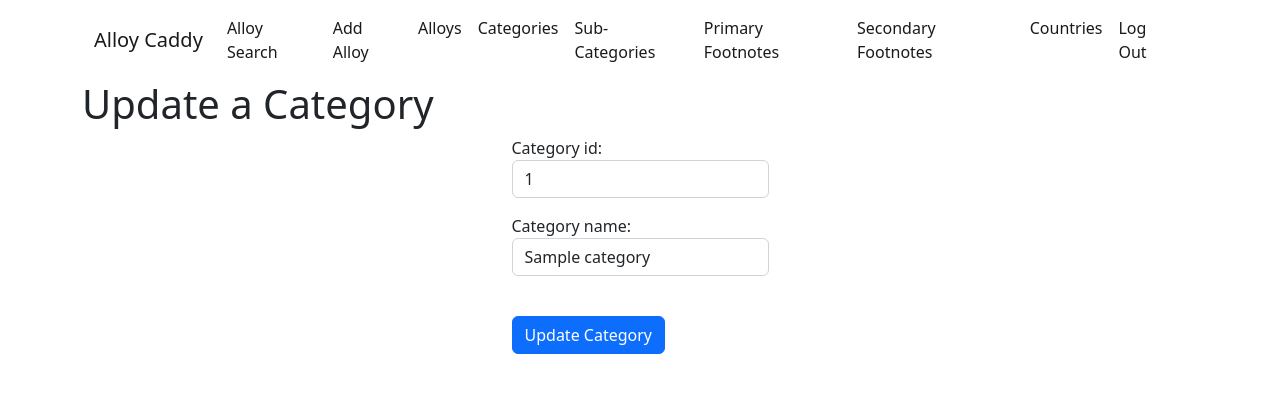
After one commit to PhantomPWR/pp4-alloy-caddy, a Django app: page /update_category/1/ in a window 1280 px wide. The commit adds this page. Shown: the top 393 px of the page. Run offline with Django 4.2, Linux system fonts and the light colour scheme; a user stored in the database is signed in; tables that the repository leaves empty hold one stand-in row (values such as "Sample post").

Commit message:
Add frontend functionality to update/edit a category

```diff
--- a/alloycaddy/urls.py
+++ b/alloycaddy/urls.py
@@ -54,7 +54,7 @@ urlpatterns = [
         name='update_alloy'
     ),
     path(
-        'delete-action/<str:pk>/',
+        'delete-alloy/<str:pk>/',
         views.delete_alloy,
         name='delete_alloy'),
     path(
@@ -62,5 +62,10 @@ urlpatterns = [
         views.create_category,
         name='create_category'
     ),
+    path(
+        'update_category/<str:pk>/',
+        views.update_category,
+        name='update_category'
+    ),
 
 ]
--- a/alloylookup/forms.py
+++ b/alloylookup/forms.py
@@ -118,6 +118,30 @@ class CreateCategoryForm(ModelForm):
             ]
 
         widgets = {
+            # 'category_id': forms.NumberInput(attrs={'class': 'form-control'}),
+            'category_id': forms.TextInput(attrs={
+                'readonly': True,
+                'class': 'form-control'
+                }),
+            'category_name': forms.TextInput(attrs={'class': 'form-control'}),
+        }
+
+
+class UpdateCategoryForm(ModelForm):
+    """
+    ModelForm for updating alloy categories
+    """
+    class Meta:
+        """
+        Meta class for UpdateCategoryForm
+        """
+        model = Category
+        fields = [
+            'category_id',
+            'category_name',
+            ]
+
+        widgets = {
             'category_id': forms.NumberInput(attrs={'class': 'form-control'}),
             'category_name': forms.TextInput(attrs={'class': 'form-control'}),
         }
--- /dev/null
+++ b/alloylookup/templates/alloylookup/update_category.html
@@ -0,0 +1,15 @@
+{% extends 'alloylookup/base.html' %}
+
+{% block content %}
+
+<h1>{{ page_title }}</h1>
+<div class="d-flex justify-content-center md-3 form-group">
+    <form action="" method="POST">
+        {% csrf_token %}
+        {{ update_category_form.as_p }}
+        <br>
+        <button class="btn btn-primary" type="submit" name="Update Category">Update Category</button>
+    </form>
+</div>
+
+{% endblock %}
--- a/alloylookup/views.py
+++ b/alloylookup/views.py
@@ -24,7 +24,8 @@ from django.contrib.auth.decorators import (
 from .forms import (
     CreateAlloyForm,
     UpdateAlloyForm,
-    CreateCategoryForm
+    CreateCategoryForm,
+    UpdateCategoryForm
     )
 from .models import (
     Country,
@@ -91,7 +92,7 @@ def get_subcategories_list(request):
     """
     Retrieves the subcategories_list template.
     """
-    subcategories = Subcategory.objects.all()
+    subcategories = Subcategory.objects.all().order_by('id')
     context = {
         "subcategories": subcategories
     }
@@ -107,7 +108,7 @@ def get_categories_list(request):
     """
     Retrieves the categories_list template.
     """
-    categories = Category.objects.all()
+    categories = Category.objects.all().order_by('id')
     context = {
         "categories": categories
     }
@@ -170,10 +171,11 @@ def create_alloy(request):
         if create_alloy_form.is_valid():
             create_alloy_form.save()
             messages.success(request, "Alloy added successfully")
-            return redirect(
-                '/alloy_search/?search_term={}'
-                .format(create_alloy.alloy_code)
-                )
+            # return redirect(
+            #     '/alloy_search/?search_term={}'
+            #     .format(create_alloy_form.alloy_code)
+            #     )
+            return redirect('/alloy_search')
 
     context = {
         'create_alloy_form': create_alloy_form,
@@ -269,3 +271,36 @@ def create_category(request):
 
     }
     return render(request, 'alloylookup/create_category.html', context)
+
+
+@login_required(login_url='account_login')
+@permission_required(
+    'alloylookup.category.can_change_category',
+    login_url='account_login'
+    )
+def update_category(request, pk):
+    """
+    Form for updating an alloy category
+    """
+
+    update_category = get_object_or_404(Category, id=pk)
+    update_category_form = UpdateCategoryForm(instance=update_category)
+
+    page_title = "Update a Category"
+
+    if request.method == "POST":
+        update_category_form = UpdateCategoryForm(
+            request.POST,
+            instance=update_category
+            )
+        if update_category_form.is_valid():
+            update_category_form.save()
+            messages.success(request, "Category updated successfully")
+            return redirect('/categories')
+
+    context = {
+        'update_category_form': update_category_form,
+        'page_title': page_title
+    }
+
+    return render(request, 'alloylookup/update_category.html', context)
```
Also changed, not shown: alloylookup/templates/alloylookup/alloy_search.html (+8 -4 lines), alloylookup/templates/alloylookup/categories_list.html (+8 -1 lines).
